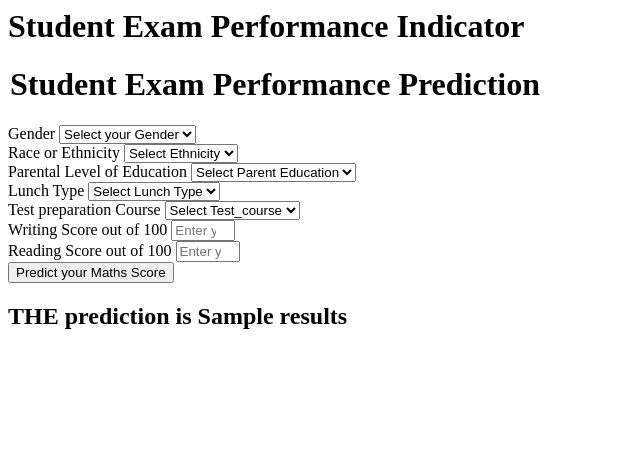
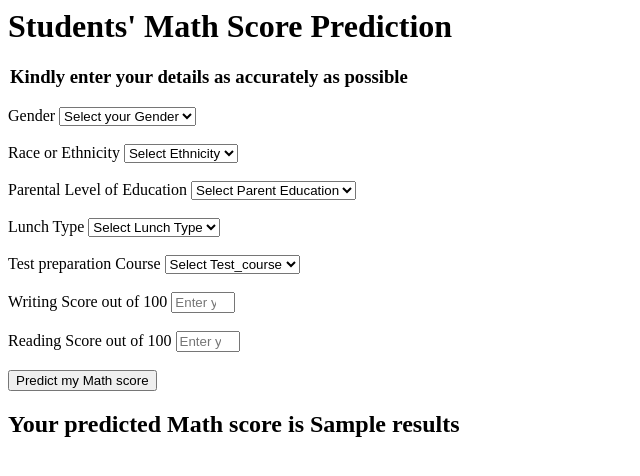
Before and after one commit to Xelvise/End-to-End-Students-score-prediction, a Flask app: template templates/home.html in a window 1280 px wide. Shown: the top 476 px of the page, without its empty margins (0-640 px from the left). Run offline with Flask 3, Linux system fonts and the light colour scheme; the template is opened without the code that fills it: most values are stand-ins (such as "Sample title", 1, 10 or a date in 2020).

Commit message:
updated index page

```diff
--- a/templates/home.html
+++ b/templates/home.html
@@ -1,12 +1,12 @@
 <html>
 <body>
     <div class="login">
-       <h1>Student Exam Performance Indicator</h1>
+       <h1>Students' Math Score Prediction</h1>
 
        <form action="{{ url_for('predict_datapoint')}}" method="post">
-        <h1>
-            <legend>Student Exam Performance Prediction</legend>
-        </h1>
+        <h3>
+            <legend>Kindly enter your details as accurately as possible</legend>
+        </h3>
         <div class="mb-3">
             <label class="form-label">Gender</label>
             <select class="form-control" name="gender" placeholder="Enter you Gender" required>
@@ -19,6 +19,7 @@
                 </option>
             </select>
         </div>
+        <br>
         <div class="mb-3">
             <label class="form-label">Race or Ethnicity</label>
             <select class="form-control" name="ethnicity" placeholder="Enter you ethnicity" required>
@@ -40,6 +41,7 @@
                 </option>
             </select>
         </div>
+        <br>
         <div class="mb-3">
             <label class="form-label">Parental Level of Education</label>
             <select class="form-control" name="parental_level_of_education"
@@ -65,6 +67,7 @@
                 </option>
             </select>
         </div>
+        <br>
         <div class="mb-3">
             <label class="form-label">Lunch Type</label>
             <select class="form-control" name="lunch" placeholder="Enter you Lunch" required>
@@ -77,6 +80,7 @@
                 </option>
             </select>
         </div>
+        <br>
         <div class="mb-3">
             <label class="form-label">Test preparation Course</label>
             <select class="form-control" name="test_preparation_course" placeholder="Enter you Course"
@@ -90,22 +94,25 @@
                 </option>
             </select>
         </div>
+        <br>
         <div class="mb-3">
             <label class="form-label">Writing Score out of 100</label>
             <input class="form-control" type="number" name="reading_score"
                 placeholder="Enter your Reading score" min='0' max='100' />
         </div>
+        <br>
         <div class="mb-3">
             <label class="form-label">Reading Score out of 100</label>
             <input class="form-control" type="number" name="writing_score"
                 placeholder="Enter your Reading Score" min='0' max='100' />
         </div>
+        <br>
         <div class="mb-3">
-            <input class="btn btn-primary" type="submit" value="Predict your Maths Score" required />
+            <input class="btn btn-primary" type="submit" value="Predict my Math score" required />
         </div>
     </form>
     <h2>
-       THE  prediction is {{results}}
+       Your predicted Math score is {{results}}
     </h2>
    <body>
 </html>
```
